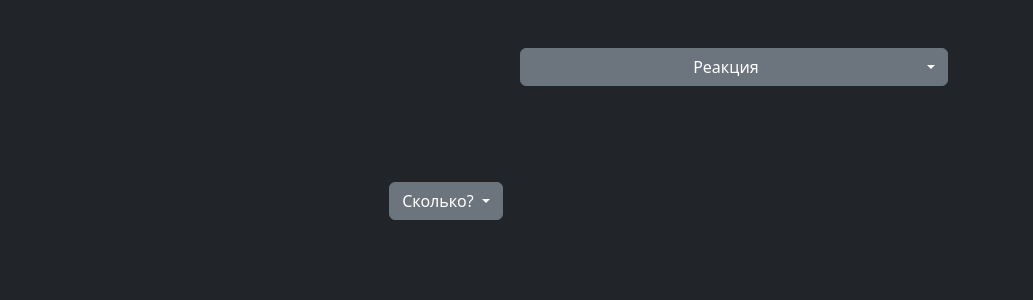
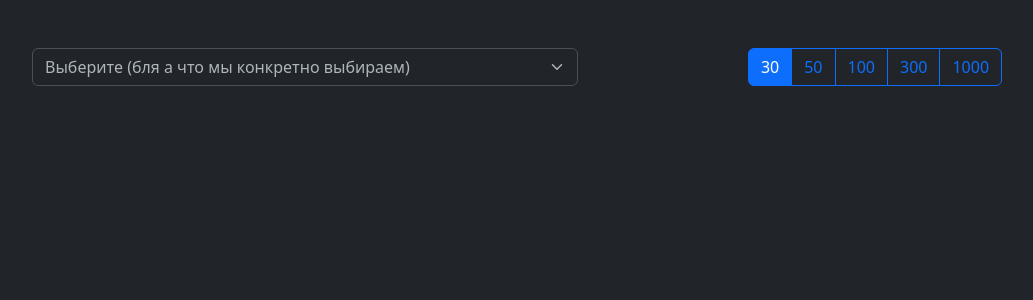
Before and after one commit to Justuser3310/ss14_chemistry_site, a Flask app: template reworked/templates/index.html in a window 1280 px wide. Shown: the part 56-356 px from the top of the page, without its empty margins (50-1083 px from the left). Run offline with Flask 3, Linux system fonts and the light colour scheme; the template is opened without the code that fills it, so the values that code supplies are empty.

Commit message:
- дропдауны + радиальные кнопки для количества + <select /> для реакций

```diff
--- a/reworked/templates/index.html
+++ b/reworked/templates/index.html
@@ -4,6 +4,7 @@
         <meta charset="utf-8">
         <meta name="viewport" content="width=device-width, initial-scale=1">
         <title>SS14Tools</title>
+        <link rel="icon" type="image/x-icon" href="../assets/favicon.ico">
         <link rel="stylesheet" href="https://cdn.jsdelivr.net/npm/bootstrap-icons@1.8.1/font/bootstrap-icons.css">
         <link rel="stylesheet" href="https://cdn.jsdelivr.net/npm/bootstrap@5.3.0/dist/css/bootstrap.min.css" integrity="sha384-9ndCyUaIbzAi2FUVXJi0CjmCapSmO7SnpJef0486qhLnuZ2cdeRhO02iuK6FUUVM" crossorigin="anonymous">
     </head>
@@ -33,30 +34,30 @@
         <center>
             <div class="container">
                 <div class="row">
-                    <div class="col p-5 gxl--">
-                        <div class="dropdown">
-                            <button class="btn btn-secondary dropdown-toggle" type="button" data-bs-toggle="dropdown" aria-expanded="false" py-5>
-                                <span class="mx-10">Реакция</span>
-                            </button>
-                            <ul class="dropdown-menu">
-                                <li><a class="dropdown-item" href="#">Пример 1</a></li>
-                                <li><a class="dropdown-item" href="#">Пример 2</a></li>
-                                <li><a class="dropdown-item" href="#">Пример 3</a></li>
-                            </ul>
-                        </div>
+                    <div class="col py-5">
+                        <select class="form-select" aria-label="Реакция">
+                            <option selected><p class="gx-5">Выберите (бля а что мы конкретно выбираем)</p></option>
+                            <option value="1">Пример 1</option>
+                            <option value="2">Пример 2</option>
+                            <option value="3">Пример 3</option>
+                        </select>
                     </div>
-                    <div class="col p-5 gxr--">
-                        <div class="dropdown">
-                            <button class="btn btn-secondary dropdown-toggle" type="button" data-bs-toggle="dropdown" aria-expanded="false">
-                                Сколько?
-                            </button>
-                            <ul class="dropdown-menu">
-                                <li><a class="dropdown-item" href="#">30</a></li>
-                                <li><a class="dropdown-item" href="#">50</a></li>
-                                <li><a class="dropdown-item" href="#">100</a></li>
-                                <li><a class="dropdown-item" href="#">300</a></li>
-                                <li><a class="dropdown-item" href="#">1000</a></li>
-                            </ul>
+                    <div class="col py-5">
+                        <div class="btn-group" role="group" aria-label="Базовая группа переключателей радио">
+                            <input type="radio" class="btn-check" name="btnradio" id="30" autocomplete="off" checked>
+                            <label class="btn btn-outline-primary" for="30">30</label>
+
+                            <input type="radio" class="btn-check" name="btnradio" id="50" autocomplete="off">
+                            <label class="btn btn-outline-primary" for="50">50</label>
+
+                            <input type="radio" class="btn-check" name="btnradio" id="100" autocomplete="off">
+                            <label class="btn btn-outline-primary" for="100">100</label>
+
+                            <input type="radio" class="btn-check" name="btnradio" id="300" autocomplete="off">
+                            <label class="btn btn-outline-primary" for="300">300</label>
+
+                            <input type="radio" class="btn-check" name="btnradio" id="1000" autocomplete="off">
+                            <label class="btn btn-outline-primary" for="1000">1000</label>
                         </div>
                     </div>
                 </div>
```
Also changed, not shown: reworked/assets/favicon.ico (added).
